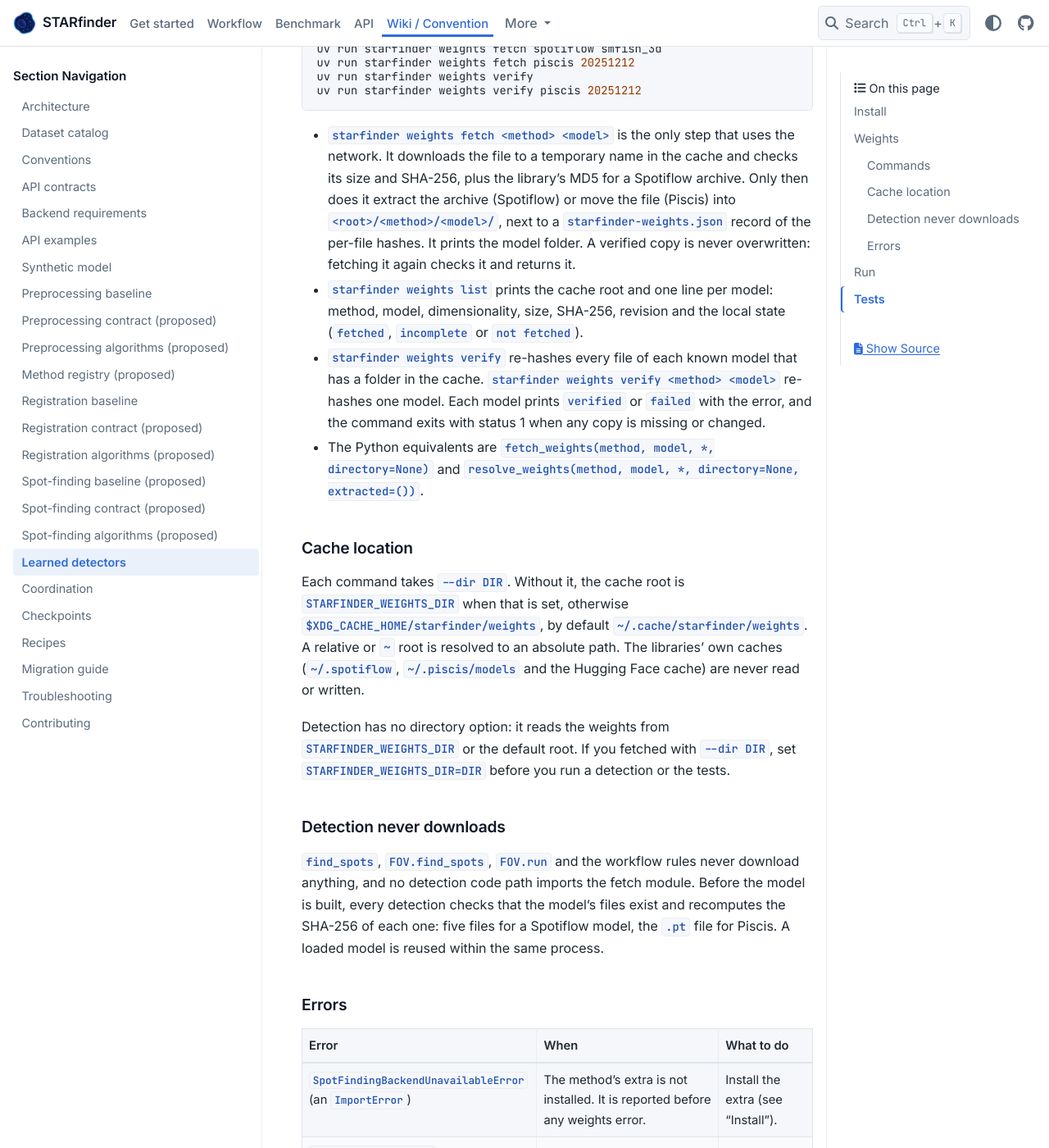
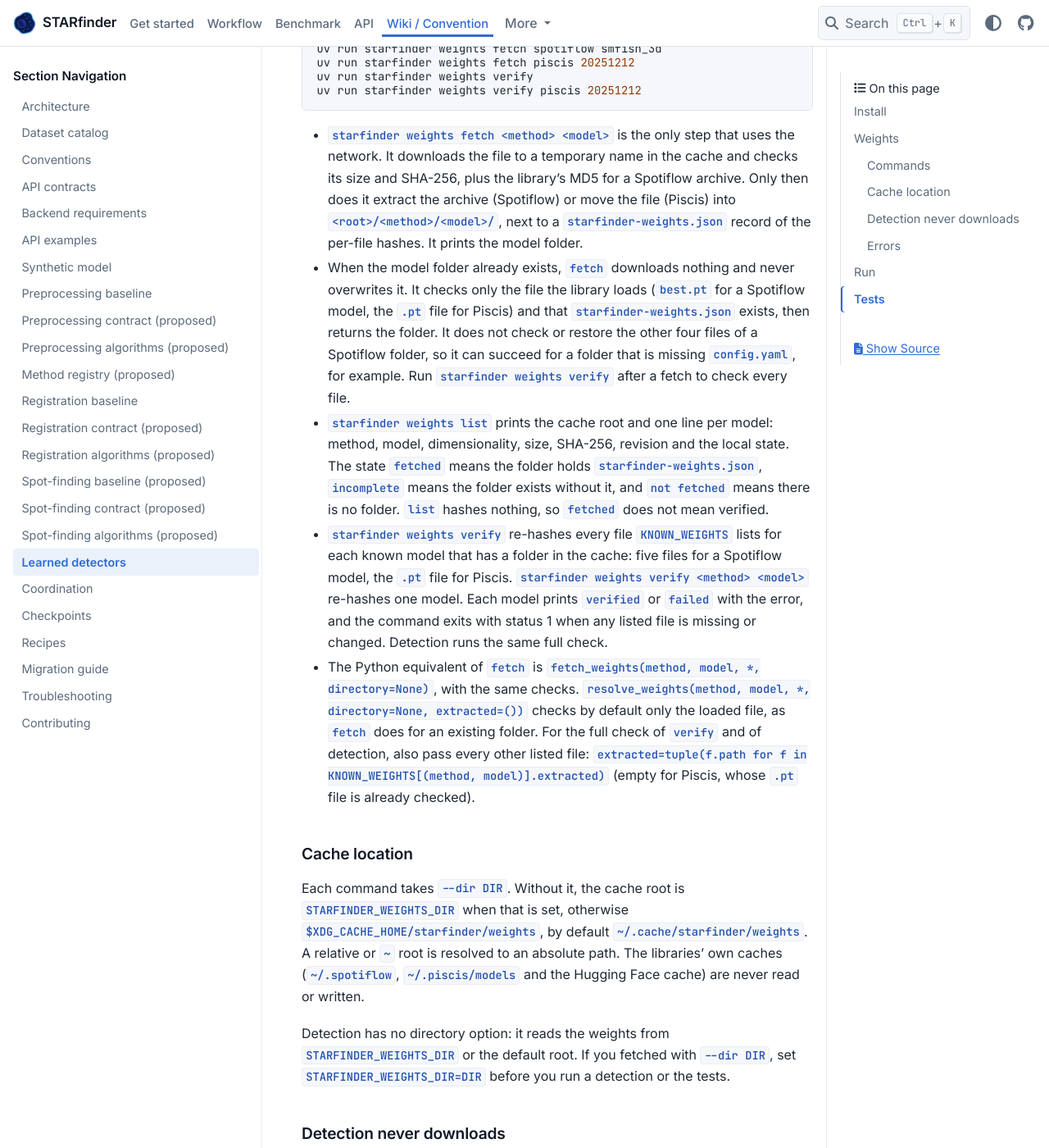
Before and after one commit to wanglab-broad/starfinder, a Sphinx documentation site: the page built from docs/learned-detectors.md, in a window 1280 px wide and 1400 px high, scrolled down 2436 px. Shown: the whole window at 82% size. Built offline with Sphinx 7.4.7 and the PyData theme 0.15.4, drawn with Linux system fonts in a browser that asks for light colours; some of the changed text lies outside the part shown.

Commit message:
fix(w-283): address review findings (document how to install the…)
I fixed the review finding in docs/learned-detectors.md only, as the
owner note allows. For an existing model folder, `fetch` checks only the
loaded file and that starfinder-weights.json exists (_fetch.py:63-68),
so a Spotiflow folder missing config.yaml passes. The page now says
this, says that `verify` and detection check every listed file, and
tells the reader to run `starfinder weights verify` after a fetch, or to
remove an existing folder before fetching again. The Python-equivalents
bullet now separates a default `resolve_weights` call from the full
check and gives the `extracted` …

Linear-Issue: W-283

```diff
--- a/docs/learned-detectors.md
+++ b/docs/learned-detectors.md
@@ -81,17 +81,32 @@ uv run starfinder weights verify piscis 20251212
   size and SHA-256, plus the library's MD5 for a Spotiflow archive. Only then
   does it extract the archive (Spotiflow) or move the file (Piscis) into
   `<root>/<method>/<model>/`, next to a `starfinder-weights.json` record of the
-  per-file hashes. It prints the model folder. A verified copy is never
-  overwritten: fetching it again checks it and returns it.
+  per-file hashes. It prints the model folder.
+* When the model folder already exists, `fetch` downloads nothing and never
+  overwrites it. It checks only the file the library loads (`best.pt` for a
+  Spotiflow model, the `.pt` file for Piscis) and that `starfinder-weights.json`
+  exists, then returns the folder. It does not check or restore the other four
+  files of a Spotiflow folder, so it can succeed for a folder that is missing
+  `config.yaml`, for example. Run `starfinder weights verify` after a fetch to check
+  every file.
 * `starfinder weights list` prints the cache root and one line per model: method,
-  model, dimensionality, size, SHA-256, revision and the local state (`fetched`,
-  `incomplete` or `not fetched`).
-* `starfinder weights verify` re-hashes every file of each known model that has a
-  folder in the cache. `starfinder weights verify <method> <model>` re-hashes one
-  model. Each model prints `verified` or `failed` with the error, and the command
-  exits with status 1 when any copy is missing or changed.
-* The Python equivalents are `fetch_weights(method, model, *, directory=None)` and
-  `resolve_weights(method, model, *, directory=None, extracted=())`.
+  model, dimensionality, size, SHA-256, revision and the local state. The state
+  `fetched` means the folder holds `starfinder-weights.json`, `incomplete` means
+  the folder exists without it, and `not fetched` means there is no folder. `list`
+  hashes nothing, so `fetched` does not mean verified.
+* `starfinder weights verify` re-hashes every file `KNOWN_WEIGHTS` lists for each
+  known model that has a folder in the cache: five files for a Spotiflow model,
+  the `.pt` file for Piscis. `starfinder weights verify <method> <model>` re-hashes
+  one model. Each model prints `verified` or `failed` with the error, and the
+  command exits with status 1 when any listed file is missing or changed.
+  Detection runs the same full check.
+* The Python equivalent of `fetch` is `fetch_weights(method, model, *,
+  directory=None)`, with the same checks. `resolve_weights(method, model, *,
+  directory=None, extracted=())` checks by default only the loaded file, as `fetch`
+  does for an existing folder. For the full check of `verify` and of detection,
+  also pass every other listed file:
+  `extracted=tuple(f.path for f in KNOWN_WEIGHTS[(method, model)].extracted)`
+  (empty for Piscis, whose `.pt` file is already checked).
 
 ### Cache location
 
@@ -118,10 +133,10 @@ A loaded model is reused within the same process.
 | Error | When | What to do |
 | --- | --- | --- |
 | `SpotFindingBackendUnavailableError` (an `ImportError`) | The method's extra is not installed. It is reported before any weights error. | Install the extra (see "Install"). |
-| `MissingWeightsError` (a `FileNotFoundError`) | The model folder, or a file it lists, is missing. The message names the method, model, expected path and the fetch command. | Run the fetch command it names, into the same root. If the model folder exists but is incomplete, remove it first: `fetch` checks an existing folder and raises the same error. |
-| `WeightsHashMismatchError` (a `ValueError`) | A local file's SHA-256 differs from the table. The message names the file and both hashes. `fetch` raises it too when a download's size, SHA-256 or MD5 differs, and then installs nothing. | Remove the model folder and fetch again. `fetch` does not replace an existing copy. |
-| `FileExistsError` | `fetch` finds a model folder whose files verify but that has no `starfinder-weights.json`. | Remove the folder and fetch again. |
-| `ValueError` | The config names an unknown model, or a model of the other method. It is raised when the config is constructed, and the message lists the known names. | Use a model from the table. |
+| `MissingWeightsError` (a `FileNotFoundError`) | The model folder, or a file it lists, is missing. The message names the method, model, expected path and the fetch command. | If the model folder does not exist, run the fetch command it names, into the same root. If the folder exists, remove it first and then fetch: `fetch` keeps an existing folder whose loaded file verifies and does not restore missing files. Then run `starfinder weights verify`. |
+| `WeightsHashMismatchError` (a `ValueError`) | A local file's SHA-256 differs from the table. The message names the file and both hashes. `fetch` raises it too when a download's size, SHA-256 or MD5 differs, or the download lacks the loaded file, and then installs nothing. | Remove the model folder and fetch again. `fetch` does not replace an existing copy. |
+| `FileExistsError` | `fetch` finds a model folder whose loaded file verifies but that has no `starfinder-weights.json`. | Remove the folder and fetch again. |
+| `ValueError` | The config names an unknown model, or a model of the other method. It is raised when the config is constructed, and the message lists the method's known models. A model that is empty or not a string gets "model must name a <method> model of KNOWN_WEIGHTS" instead. | Use a model from the table. |
 
 ## Run
 
```
